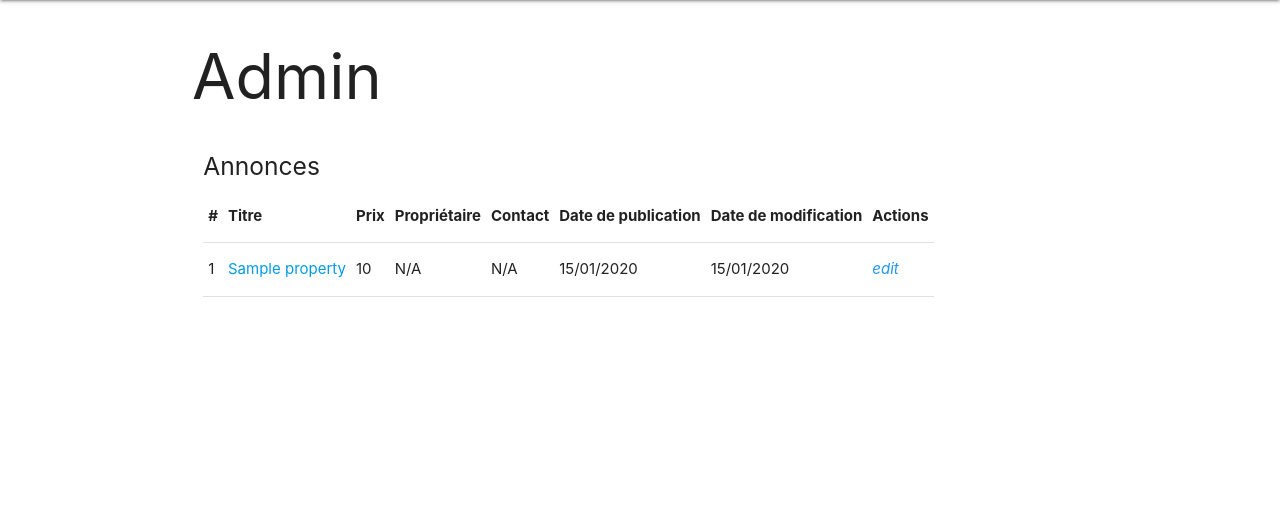
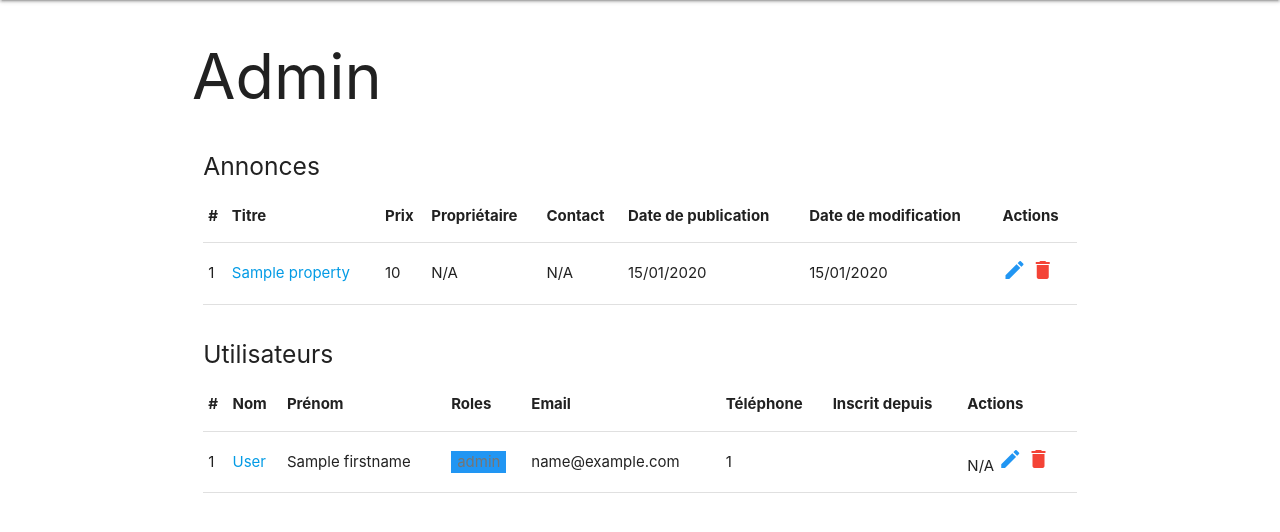
Before and after one commit to mataxelle/Site_Annonces_Immo, a Symfony app: template templates/admin/index.html.twig in a window 1280 px wide. Shown: the part 64-596 px from the top of the page. Run offline with Twig, Linux system fonts and the light colour scheme; the template is opened without the code that fills it: most values are stand-ins (such as "Sample title", 1, 10 or a date in 2020); some libraries are stand-ins or nearby versions.

Commit message:
Mise en place commande pour role

```diff
--- a/templates/admin/index.html.twig
+++ b/templates/admin/index.html.twig
@@ -7,7 +7,7 @@
     <h1>Admin</h1>
 
     <div class="row">
-        <div class="col">
+        <div class="col s12">
             <h5>Annonces</h5>
             <table>
                 <tr>
@@ -22,7 +22,7 @@
                 </tr>
                 {% set i = 1 %}
                 {% for propertie in properties %}
-                    <tr>
+                    <tr class="hoverable">
                         <td>{{ i }}</td>
                         <td><a href="{{ path('propertie_show', {'id': propertie.id}) }}" target="_blank">{{ propertie.title }}</a></td>
                         <td>{{ propertie.price }}</td>
@@ -32,7 +32,7 @@
                         <td>{{ propertie.updatedAt|date('d/m/Y') }}</td>
                         <td>
                             <a href="{{ path('propertie_edit', {'id': propertie.id}) }}"><i class="material-icons blue-text">edit</i></a>
-                            {#<a href="{{ path('propertie_remove', {'id': propertie.id}) }}"><i class="material-icons red-text">delete</i></a>#}
+                            <a href=""><i class="material-icons red-text">delete</i></a>
                         </td>
                     </tr>
                 {% set i = i+1 %}
@@ -40,6 +40,42 @@
             </table>
         </div>
     </div>
-    <div></div>
+    <div class="row">
+        <div class="col s12">
+            <h5>Utilisateurs</h5>
+            <table>
+                <tr>
+                    <th>#</th>
+                    <th>Nom</th>
+                    <th>Prénom</th>
+                    <th>Roles</th>
+                    <th>Email</th>
+                    <th>Téléphone</th>
+                    <th>Inscrit depuis</th>
+                    <th>Actions</th>
+                </tr>
+                {% set i = 1 %}
+                {% for user in users %}
+                    <tr class="hoverable">
+                        <td>{{ i }}</td>
+                        <td><a href="{{ path('account', {'id': user.id}) }}" target="_blank">{{ user.lastname }}</a></td>
+                        <td>{{ user.firstname }}</td>
+                        <td>
+                            <span class="badge blue">admin</span>
+                        </td>
+                        <td>{{ user.email }}</td>
+                        <td>{{ user.phoneNumber }}</td>
+                        <td>{#{ user.inscription_date|date('d/m/Y') }#}</td>
+                        <td>
+                        N/A
+                            <a href=""><i class="material-icons blue-text">edit</i></a>
+                            <a href=""><i class="material-icons red-text">delete</i></a>
+                        </td>
+                    </tr>
+                {% set i = i+1 %}
+                {% endfor %}
+            </table>
+        </div>
+    </div>
 </div>
 {% endblock %}
--- a/templates/base.html.twig
+++ b/templates/base.html.twig
@@ -15,6 +15,7 @@
         {% block javascripts %}
             <script src="https://cdnjs.cloudflare.com/ajax/libs/jquery/3.4.0/jquery.min.js"></script>
 		    <script src="https://cdnjs.cloudflare.com/ajax/libs/materialize/1.0.0/js/materialize.min.js"></script>
+            <link href="https://fonts.googleapis.com/icon?family=Material+Icons" rel="stylesheet">
             {#{{ encore_entry_script_tags('app') }}#}
         {% endblock %}
     </head>
@@ -25,6 +26,9 @@
 	    		    <a href="{{ path('home') }}" class="brand-logo">SiteAnnoncesImmo</a>
 			      	<ul id="nav-mobile" class="right hide-on-med-and-down">
 			            <li><a href="{{ path('home') }}">Accueil</a></li>
+                        {% if is_granted('ROLE_ADMIN') %}
+							<li><a href="/admin">Admin</a></li>
+						{% endif %}
                         {% if app.user %}
 						    <li><a href="{{ path('account', {'id': app.user.id}) }}">Mon compte</a></li>
 					    {% else %}
--- a/templates/security/login.html.twig
+++ b/templates/security/login.html.twig
@@ -50,5 +50,9 @@
                 </button>
             </div>
         </form>
+
+        <div class="row center">
+            <a href="/register">Pas encore incrit ?</a>
+        </div>
     </div>
 {% endblock %}
--- a/templates/site_annonces_immo/index.html.twig
+++ b/templates/site_annonces_immo/index.html.twig
@@ -18,7 +18,7 @@
         <div class="row">
 		    {% for propertie in properties %}
                 <div class="col s10 m4 l3">
-			        <div class="card blue-grey darken-1">
+			        <div class="card hoverable blue-grey darken-1">
 					    <div class="card-content white-text">
 						    <span class="card-title">{{ propertie.title }}</span>
 							<p>{{ propertie.updatedAt|date('d/m/Y') }}</p>
```
Also changed, not shown: src/Command/UserPromoteCommand.php (added, +68 -0 lines), src/Controller/AdminController.php (+7 -1 lines), src/Entity/User.php (+10 -0 lines), 1 other file.
